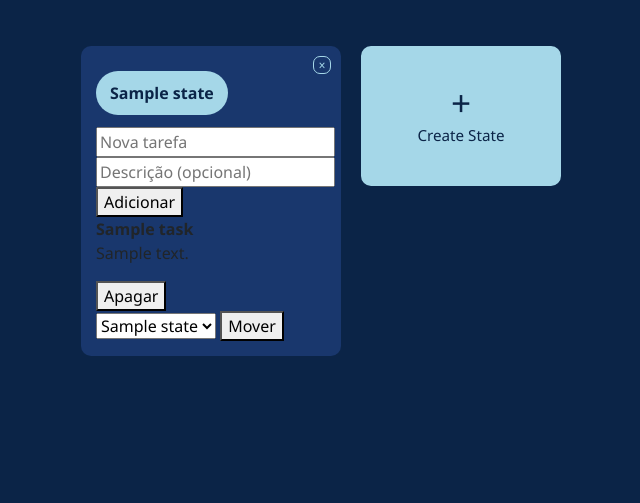
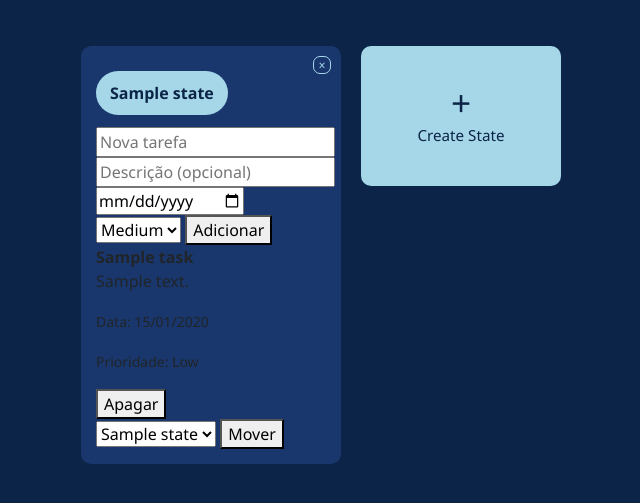
Before and after one commit to Di0go/Taskr, a Django app: page /projects/1/ in a window 1280 px wide. Shown: the part 233-736 px from the top of the page, without its empty margins (9-649 px from the left). Run offline with Django 5.2, Linux system fonts and the light colour scheme; a user stored in the database is signed in; tables that the repository leaves empty hold one stand-in row (values such as "Sample post").

Commit message:
Add tasks with due date, priority and ordering

```diff
--- a/src/projects/templates/projects/project.html
+++ b/src/projects/templates/projects/project.html
@@ -64,13 +64,21 @@
                                 ✕
                             </button>
                         </form>
-                        <div class="state-name-btn">{{ state }}</div>
+                        <div class="state-name-btn">{{ state.name }}</div>
 
                         <!-- Criar tarefa -->
                         <form method="post" action="{% url 'tasks:create' project.id state.id %}">
                             {% csrf_token %}
                             <input type="text" name="title" placeholder="Nova tarefa" required>
                             <input type="text" name="description" placeholder="Descrição (opcional)">
+                            <input type="date" name="due_date">
+
+                            <select name="priority">
+                                <option value="low">Low</option>
+                                <option value="medium" selected>Medium</option>
+                                <option value="high">High</option>
+                            </select>
+
                             <button type="submit">Adicionar</button>
                         </form>
 
@@ -78,7 +86,13 @@
                         {% for task in state.tasks.all %}
                             <div class="task-card">
                                 <strong>{{ task.title }}</strong>
+                                {% if task.description %}
                                 <p>{{ task.description }}</p>
+                                {% endif %}
+
+                                <p><small>Data: {{ task.due_date| date:"d/m/Y"| default:"—" }}</small></p>
+                                <p><small>Prioridade: {{ task.get_priority_display }}</small></p>
+
 
                                 <!-- Apagar -->
                                 <form method="post" action="{% url 'tasks:delete' task.id %}">
--- a/src/tasks/models.py
+++ b/src/tasks/models.py
@@ -33,9 +33,6 @@ class Task(models.Model):
     # ordem dentro de cada coluna
     order = models.PositiveIntegerField(default=0)
 
-    created_at = models.DateTimeField(auto_now_add=True)
-    updated_at = models.DateTimeField(auto_now=True)
-
     class Meta:
         ordering = ["state__order", "order", "-updated_at"]
 
```
Also changed, not shown: src/tasks/urls.py (line endings or trailing spaces).
